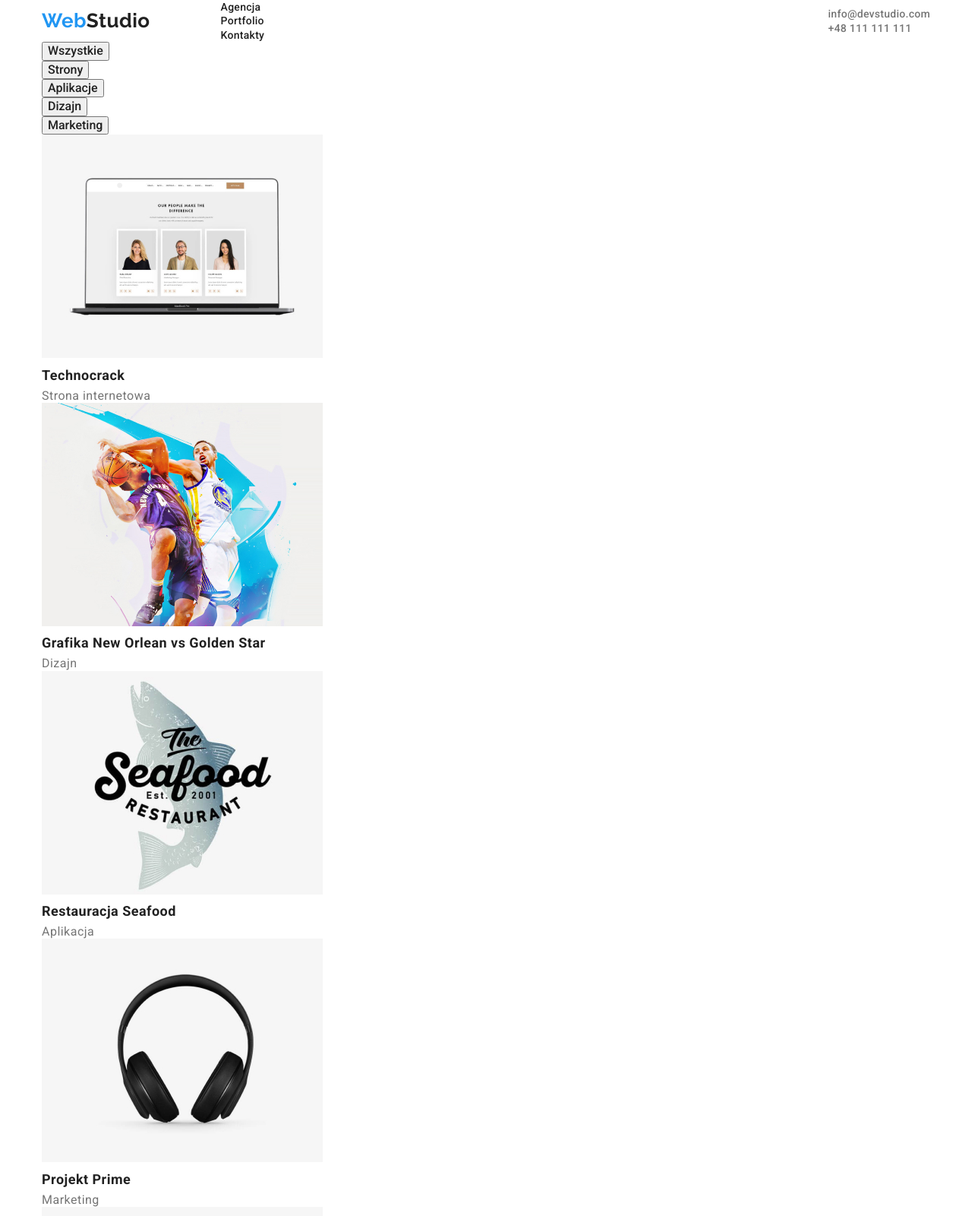
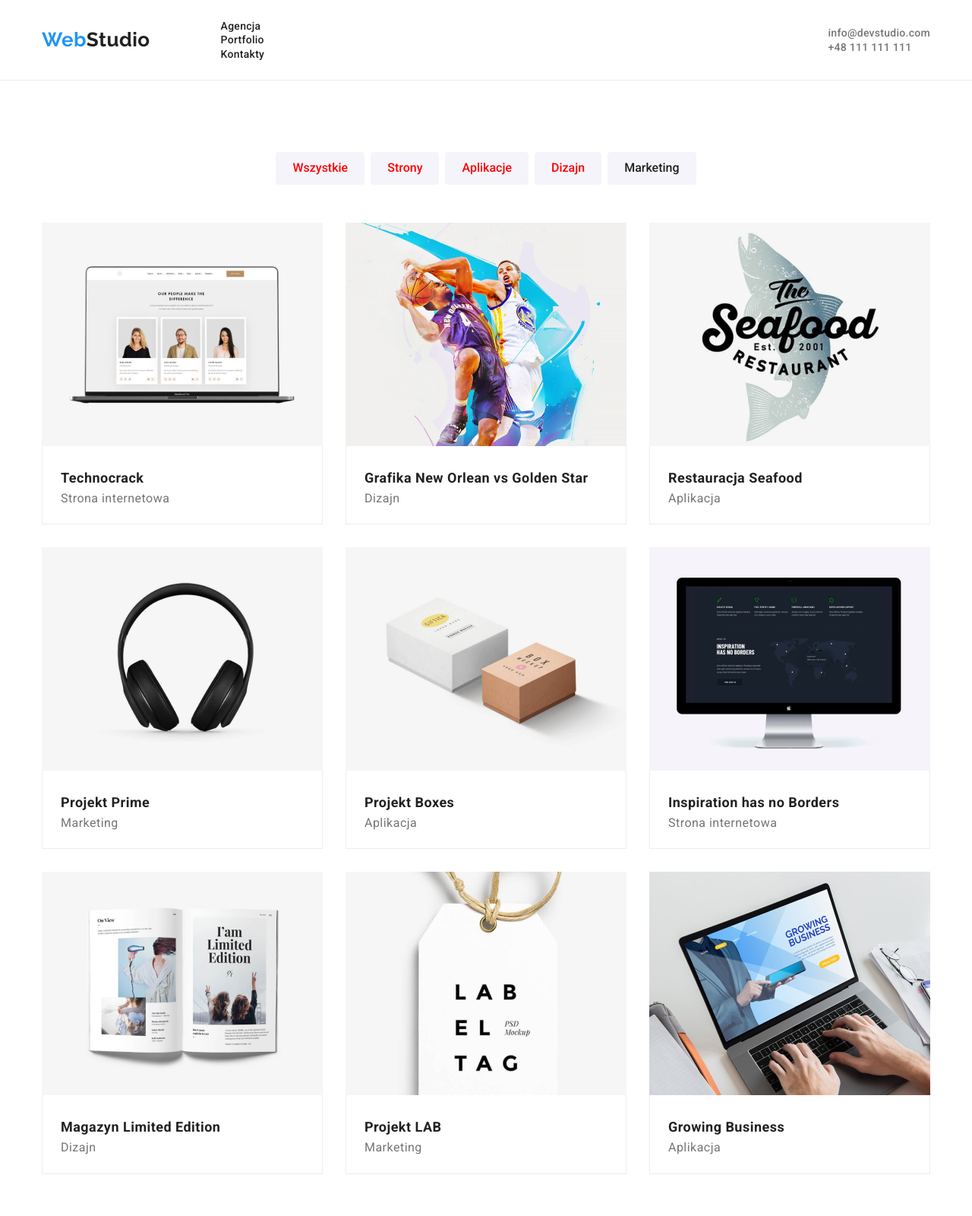
Before and after one commit to KamQuoss/goit-markup-hw-03, a plain HTML site: page potfolio.html in a window 1280 px wide. Shown: the top 1600 px of the page at 76% size. Drawn offline with nearby package versions, Linux system fonts and the light colour scheme.

Commit message:
add grids

```diff
--- a/css/style.css
+++ b/css/style.css
@@ -4,6 +4,9 @@
   --color-grey-900: #2f303a;
   --color-grey-500: #757575;
   --color-grey-100: #f5f4fa;
+  --color-grey-80: #f5f4fa;
+  --color-grey-50: #ececec;
+  --color-grey-30: #eeeeee;
   --color-white: #ffffff;
   --color-white-opacity: rgba(255, 255, 255, 0.6);
 }
@@ -36,15 +39,26 @@ button {
   color: inherit;
 }
 
+img {
+  width: 100%;
+  display: block;
+}
+
 .container {
   max-width: 1200px;
   margin: 0 auto;
   padding: 0 15px;
 }
 
+header {
+  border-bottom: 1px solid var(--color-grey-50);
+}
+
 header > .container {
   display: flex;
   align-items: center;
+  padding-top: 25px;
+  padding-bottom: 25px;
 }
 
 header > .container > :first-child {
@@ -149,10 +163,26 @@ ul.contact-container {
   font-size: 14px;
 }
 
-.btn-default {
+.filter {
+  margin-bottom: 50px;
+}
+
+.filter li:nth-last-child(n + 2) .btn {
+  margin-right: 8px;
+  color: red;
+}
+
+.btn {
+  padding: 12px 22px;
   font-weight: 500;
   font-size: 16px;
+  border: 0;
+  border-radius: 4px;
   cursor: pointer;
+}
+
+.btn-default {
+  background: var(--color-grey-80);
 }
 
 .btn-default:focus,
@@ -162,14 +192,21 @@ ul.contact-container {
 }
 
 .btn-primary {
+  display: block;
+  margin: auto;
   background-color: var(--color-primary);
   color: var(--color-white);
-  cursor: pointer;
 }
 
 .footer {
+  padding-top: 60px;
+  padding-bottom: 60px;
   color: var(--color-white);
   background-color: var(--color-grey-900);
+}
+
+.footer .logo {
+  margin-bottom: 20px;
 }
 
 .address {
@@ -182,3 +219,42 @@ ul.contact-container {
 .address a {
   color: var(--color-white-opacity);
 }
+
+.flex-center {
+  display: flex;
+  align-items: center;
+  justify-content: center;
+}
+
+ul.flex-grid-3 {
+  display: flex;
+  flex-wrap: wrap;
+  gap: 30px;
+}
+
+ul.flex-grid-3 > li {
+  flex-basis: calc((100% - 60px) / 3);
+}
+
+ul.flex-grid-4 {
+  display: flex;
+  flex-wrap: wrap;
+  gap: 30px;
+}
+
+ul.flex-grid-4 > li {
+  flex-basis: calc((100% - 90px) / 4);
+}
+
+.card-team .card-header {
+  padding: 30px;
+  text-align: center;
+  background: var(--color-white);
+}
+
+.card-product .card-header {
+  padding: 24px;
+  background: var(--color-white);
+  border: 1px solid var(--color-grey-30);
+  border-top: none;
+}
--- a/potfolio.html
+++ b/potfolio.html
@@ -8,7 +8,9 @@
     <title>WebStudio</title>
     <link rel="preconnect" href="https://fonts.googleapis.com">
     <link rel="preconnect" href="https://fonts.gstatic.com" crossorigin>
-    <link href="https://fonts.googleapis.com/css2?family=Raleway:wght@700&family=Roboto:wght@400;500;700;900&display=swap" rel="stylesheet">
+    <link
+        href="https://fonts.googleapis.com/css2?family=Raleway:wght@700&family=Roboto:wght@400;500;700;900&display=swap"
+        rel="stylesheet">
     <link rel="stylesheet" href="https://cdnjs.cloudflare.com/ajax/libs/modern-normalize/1.1.0/modern-normalize.min.css"
         integrity="sha512-wpPYUAdjBVSE4KJnH1VR1HeZfpl1ub8YT/NKx4PuQ5NmX2tKuGu6U/JRp5y+Y8XG2tV+wKQpNHVUX03MfMFn9Q=="
         crossorigin="anonymous" referrerpolicy="no-referrer" />
@@ -18,7 +20,7 @@
 <body>
     <header>
         <div class="container">
-            <a href="/" class="logo"><span class="accent">Web</span>Studio</a>
+            <a href="index.html" class="logo"><span class="accent">Web</span>Studio</a>
             <nav>
                 <ul>
                     <li><a href="./index.html" class="link-header">Agencja</a></li>
@@ -33,64 +35,78 @@
         </div>
     </header>
     <main>
-        <section class="portfolio">
+        <section class="section portfolio">
             <div class="container">
-                <ul>
-                    <li><button type="button" class="btn-default">Wszystkie</button></li>
-                    <li><button type="button" class="btn-default">Strony</button></li>
-                    <li><button type="button" class="btn-default">Aplikacje</button></li>
-                    <li><button type="button" class="btn-default">Dizajn</button></li>
-                    <li><button type="button" class="btn-default">Marketing</button></li>
+                <ul class="filter flex-center">
+                    <li><button type="button" class="btn btn-default">Wszystkie</button></li>
+                    <li><button type="button" class="btn btn-default">Strony</button></li>
+                    <li><button type="button" class="btn btn-default">Aplikacje</button></li>
+                    <li><button type="button" class="btn btn-default">Dizajn</button></li>
+                    <li><button type="button" class="btn btn-default">Marketing</button></li>
                 </ul>
-                <ul>
-                    <li>
-                        <img src="./images/product-01.jpg" alt="otwarty laptop z otwartą stroną internetową" width="370"
-                            height="294">
+                <ul class="flex-grid-3">
+                    <li class="card-product">
+                        <img src="./images/product-01.jpg" alt="otwarty laptop z otwartą stroną internetową">
+                        <div class="card-header">
                             <h3 class="heading-tertiary">Technocrack</h4>
                                 <p class="plain-text">Strona internetowa</p>
+                        </div>
                     </li>
-                    <li>
-                        <img src="./images/product-02.jpg" alt="dynamiczni koszykarze" width="370" height="294">
+                    <li class="card-product">
+                        <img src="./images/product-02.jpg" alt="dynamiczni koszykarze">
+                        <div class="card-header">
                             <h3 class="heading-tertiary">Grafika New Orlean vs Golden Star</h4>
                                 <p class="plain-text">Dizajn</p>
+                        </div>
                     </li>
-                    <li>
-                        <img src="./images/product-03.jpg" alt="logotyp restauracji z szarą rybą" width="370" height="294">
+                    <li class="card-product">
+                        <img src="./images/product-03.jpg" alt="logotyp restauracji z szarą rybą">
+                        <div class="card-header">
                             <h3 class="heading-tertiary">Restauracja Seafood</h4>
                                 <p class="plain-text">Aplikacja</p>
+                        </div>
                     </li>
-                    <li>
-                        <img src="./images/product-04.jpg" alt="słuchawki bezprzewodowe" width="370" height="294">
+                    <li class="card-product">
+                        <img src="./images/product-04.jpg" alt="słuchawki bezprzewodowe">
+                        <div class="card-header">
                             <h3 class="heading-tertiary">Projekt Prime</h4>
                                 <p class="plain-text">Marketing</p>
+                        </div>
                     </li>
-                    <li>
-                        <img src="./images/product-05.jpg" alt="dwa opakowania kartonowe" width="370" height="294">
+                    <li class="card-product">
+                        <img src="./images/product-05.jpg" alt="dwa opakowania kartonowe">
+                        <div class="card-header">
                             <h3 class="heading-tertiary">Projekt Boxes</h4>
                                 <p class="plain-text">Aplikacja</p>
+                        </div>
                     </li>
-                    <li>
-                        <img src="./images/product-06.jpg" alt="monitor z otwartą stroną internetową" width="370"
-                            height="294">
+                    <li class="card-product">
+                        <img src="./images/product-06.jpg" alt="monitor z otwartą stroną internetową">
+                        <div class="card-header">
                             <h3 class="heading-tertiary">Inspiration has no Borders</h4>
                                 <p class="plain-text">Strona internetowa</p>
+                        </div>
                     </li>
-                    <li>
-                        <img src="./images/product-07.jpg" alt="otwarte czasopismo" width="370" height="294">
+                    <li class="card-product">
+                        <img src="./images/product-07.jpg" alt="otwarte czasopismo">
+                        <div class="card-header">
                             <h3 class="heading-tertiary">Magazyn Limited Edition</h4>
                                 <p class="plain-text">Dizajn</p>
+                        </div>
                     </li>
-                    <li>
-                        <img src="./images/product-08.jpg" alt="elegancka papierowa etykieta produktu" width="370"
-                            height="294">
+                    <li class="card-product">
+                        <img src="./images/product-08.jpg" alt="elegancka papierowa etykieta produktu">
+                        <div class="card-header">
                             <h3 class="heading-tertiary">Projekt LAB</h4>
                                 <p class="plain-text">Marketing</p>
+                        </div>
                     </li>
-                    <li>
-                        <img src="./images/product-09.jpg" alt="mężczyzna ogląda stronę internetową na laptopie" width="370"
-                            height="294">
+                    <li class="card-product">
+                        <img src="./images/product-09.jpg" alt="mężczyzna ogląda stronę internetową na laptopie">
+                        <div class="card-header">
                             <h3 class="heading-tertiary">Growing Business</h4>
                                 <p class="plain-text">Aplikacja</p>
+                        </div>
                     </li>
                 </ul>
             </div>
```
Also changed, not shown: index.html (+31 -22 lines). Lines whose indentation alone changed are shown as unchanged.
